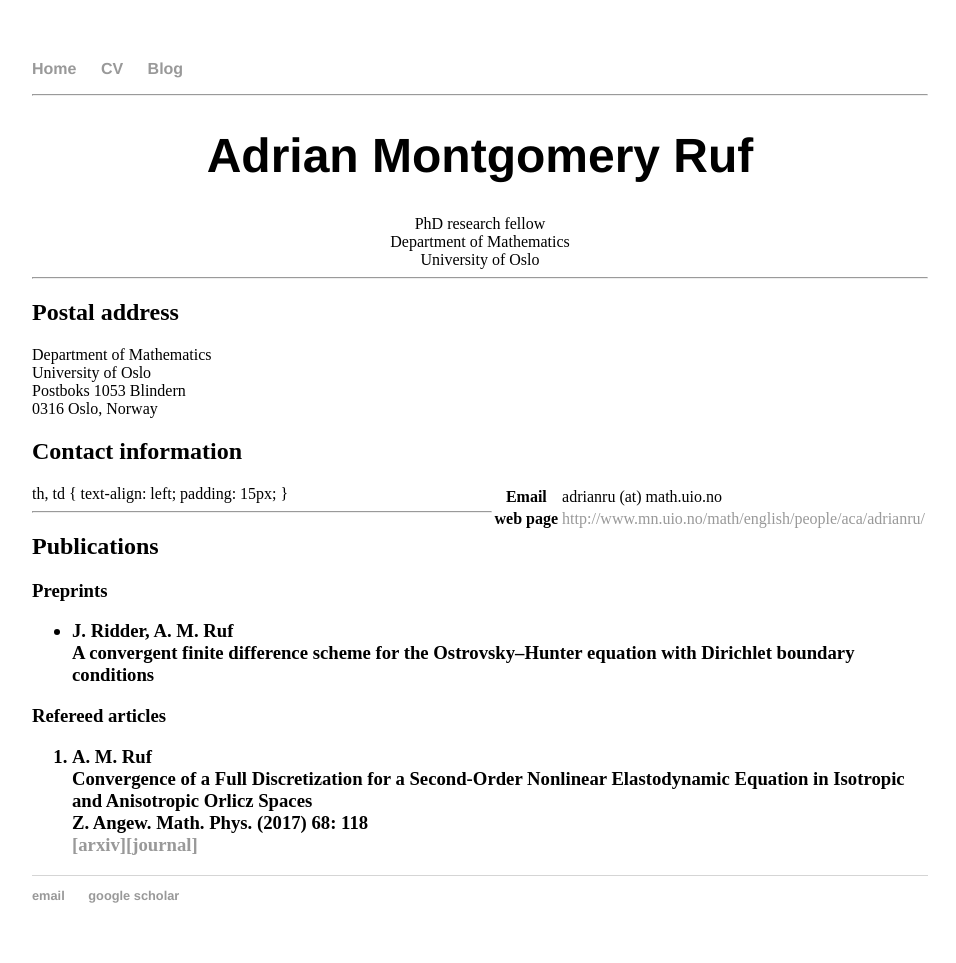
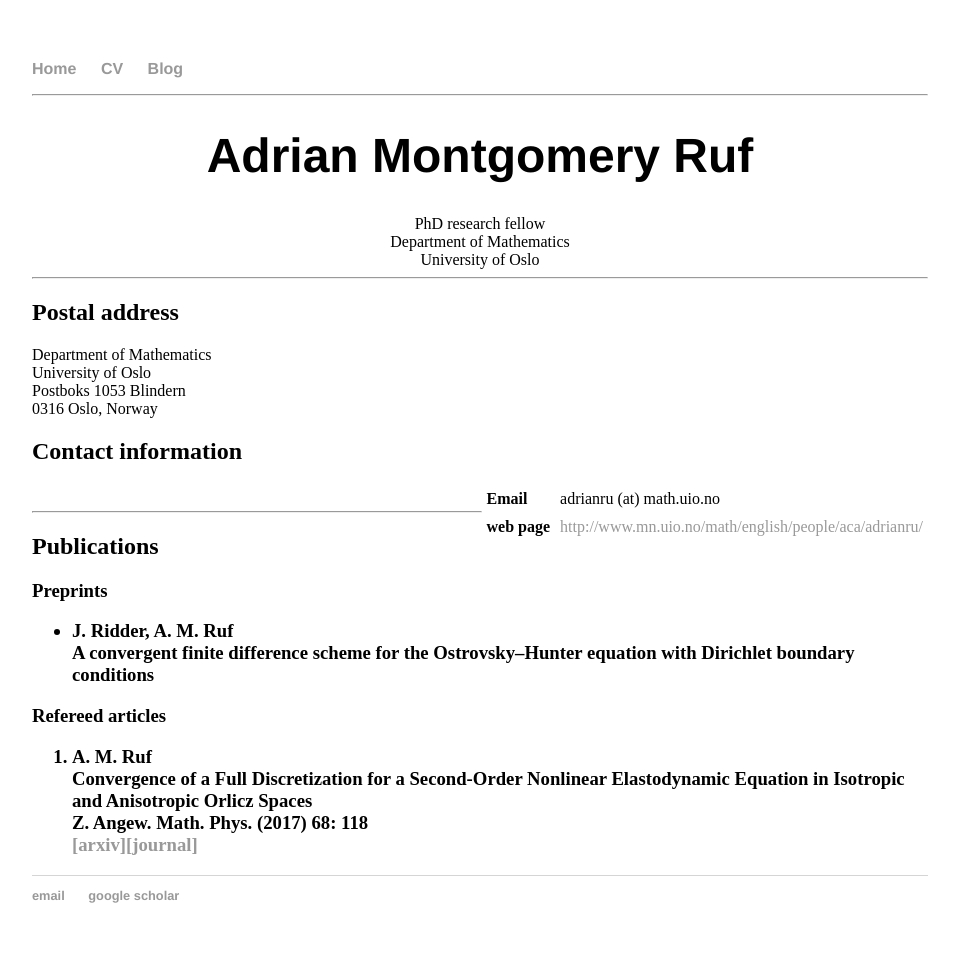
Before and after one commit to adrianmruf/adrianmruf.github.io, a Jekyll site: the page built from index.html, in a window 1280 px wide. Shown: the whole page, without its empty margins (160-1116 px from the left). Built offline with Jekyll 4.4.1, drawn with Linux system fonts in a browser that asks for light colours.

Commit message:
Update index.html

```diff
--- a/index.html
+++ b/index.html
@@ -19,10 +19,17 @@ title: Adrian Montgomery Ruf
 	0316 Oslo, Norway
 	<h2>Contact information</h2>
 
-	th, td {
-    		text-align: left;
-		padding: 15px;
-	}
+	<style>
+table, th, td {
+    border-collapse: collapse;
+}
+th, td {
+    padding: 5px;
+}
+th {
+    text-align: left;
+}
+</style>
 <table align="right">
  	 <tr>
    	 <th>Email</th>
```
